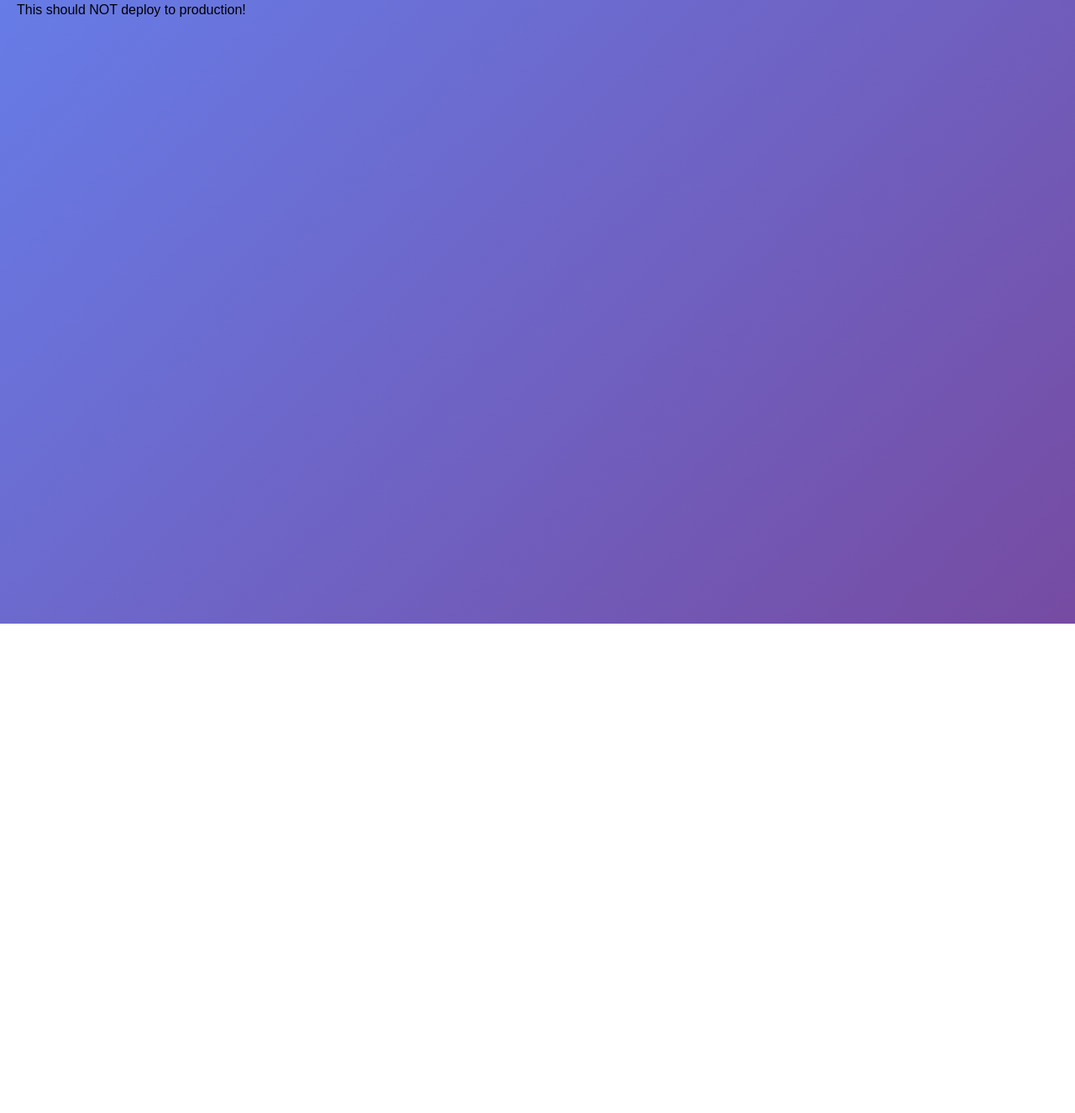
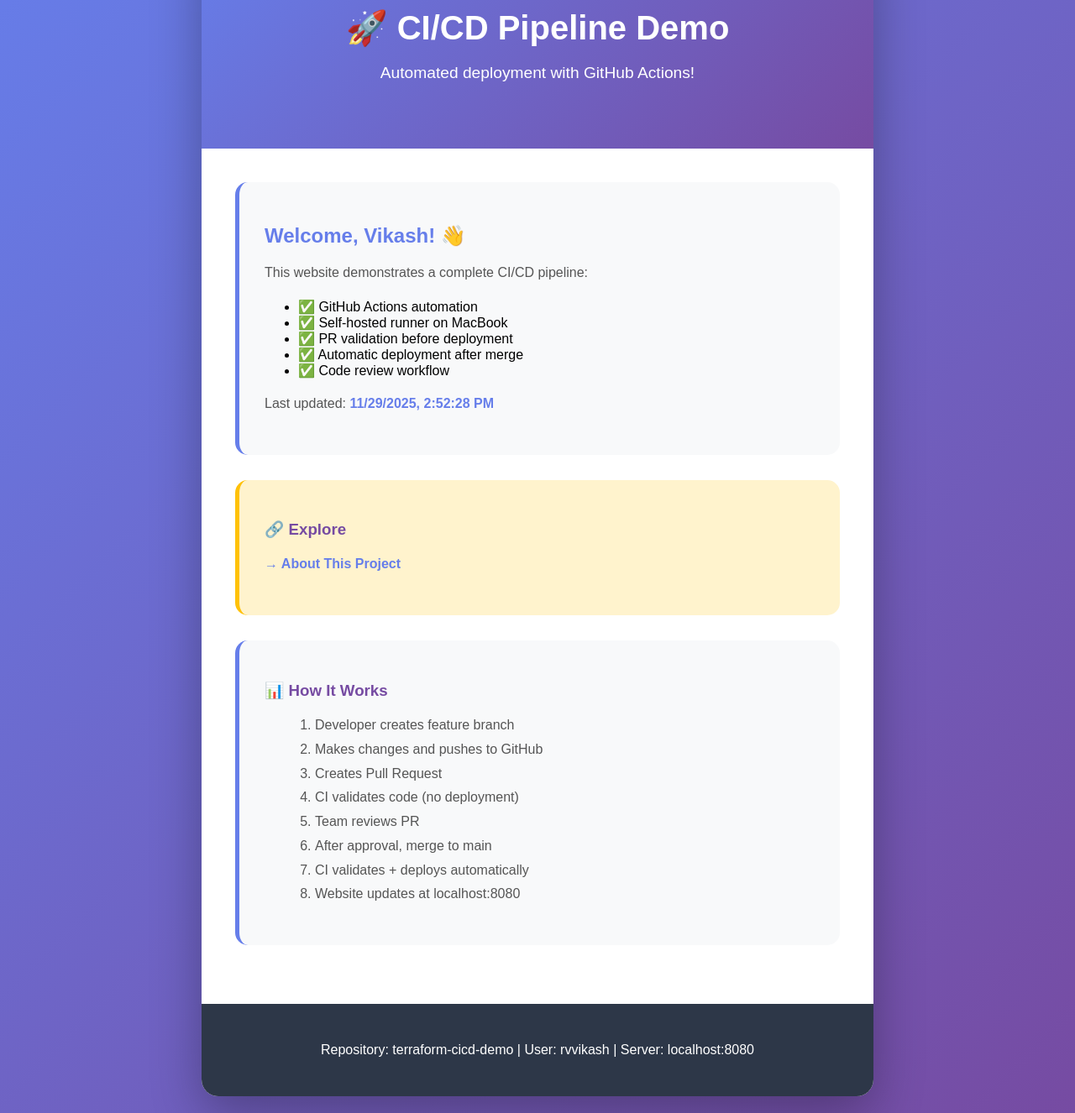
Before and after one commit to rvvikash/terraform-cicd-demo, a plain HTML site: page public/index.html in a window 1280 px wide. Shown: the part 97-1423 px from the top of the page at 84% size. Before the commit the page ends 840 px from the top, so only its background shows below. Drawn offline with Linux system fonts and the light colour scheme.

Commit message:
Feature: Add About page with project details

```diff
--- a/public/index.html
+++ b/public/index.html
@@ -2,10 +2,55 @@
 <html lang="en">
 <head>
     <meta charset="UTF-8">
-    <title>Broken Code Test</title>
+    <meta name="viewport" content="width=device-width, initial-scale=1.0">
+    <title>CI/CD Demo - Home</title>
     <link rel="stylesheet" href="style.css">
 </head>
 <body>
-    <h1>This HTML is BROKEN - missing closing tags!</h1>
-    <p>This should NOT deploy to production!
-<!-- Missing </body> and </html> tags! -->
+    <div class="container">
+        <header>
+            <h1>🚀 CI/CD Pipeline Demo</h1>
+            <p class="subtitle">Automated deployment with GitHub Actions!</p>
+        </header>
+
+        <main>
+            <div class="card">
+                <h2>Welcome, Vikash! 👋</h2>
+                <p>This website demonstrates a complete CI/CD pipeline:</p>
+                <ul>
+                    <li>✅ GitHub Actions automation</li>
+                    <li>✅ Self-hosted runner on MacBook</li>
+                    <li>✅ PR validation before deployment</li>
+                    <li>✅ Automatic deployment after merge</li>
+                    <li>✅ Code review workflow</li>
+                </ul>
+                <p>Last updated: <span id="timestamp"></span></p>
+            </div>
+
+            <div class="card" style="background: #fff3cd; border-left-color: #ffc107;">
+                <h3>🔗 Explore</h3>
+                <p><a href="about.html" style="color: #667eea; font-weight: bold; text-decoration: none;">→ About This Project</a></p>
+            </div>
+
+            <div class="card">
+                <h3>📊 How It Works</h3>
+                <ol>
+                    <li>Developer creates feature branch</li>
+                    <li>Makes changes and pushes to GitHub</li>
+                    <li>Creates Pull Request</li>
+                    <li>CI validates code (no deployment)</li>
+                    <li>Team reviews PR</li>
+                    <li>After approval, merge to main</li>
+                    <li>CI validates + deploys automatically</li>
+                    <li>Website updates at localhost:8080</li>
+                </ol>
+            </div>
+        </main>
+
+        <footer>
+            <p>Repository: terraform-cicd-demo | User: rvvikash | Server: localhost:8080</p>
+        </footer>
+    </div>
+    <script src="script.js"></script>
+</body>
+</html>
```
Also changed, not shown: public/about.html (added, +58 -0 lines), 1 other file.
